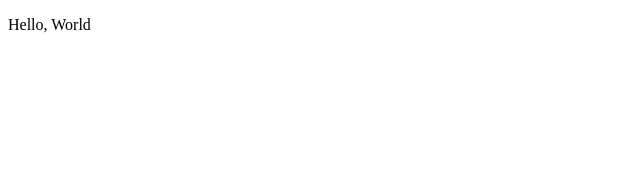
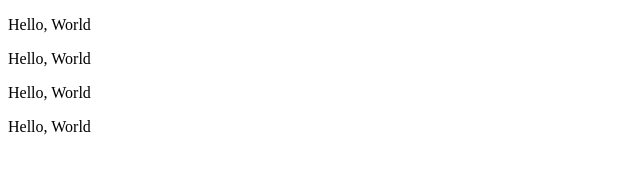
Before and after one commit to vtarus/vtarus, a plain HTML site: page test project/index.html in a window 1280 px wide. Shown: the whole page, without its empty margins (0-640 px from the left). Drawn offline with Linux system fonts and the light colour scheme.

Commit message:
second test

```diff
--- a/test project/index.html
+++ b/test project/index.html
@@ -8,6 +8,10 @@
 </head>
 <body>
     <p>Hello, World</p>
+    <p>Hello, World</p>
+    <p>Hello, World</p>
+
+    <p>Hello, World</p>
     <script src="js/script.js"></script>
 </body>
 </html>
```
